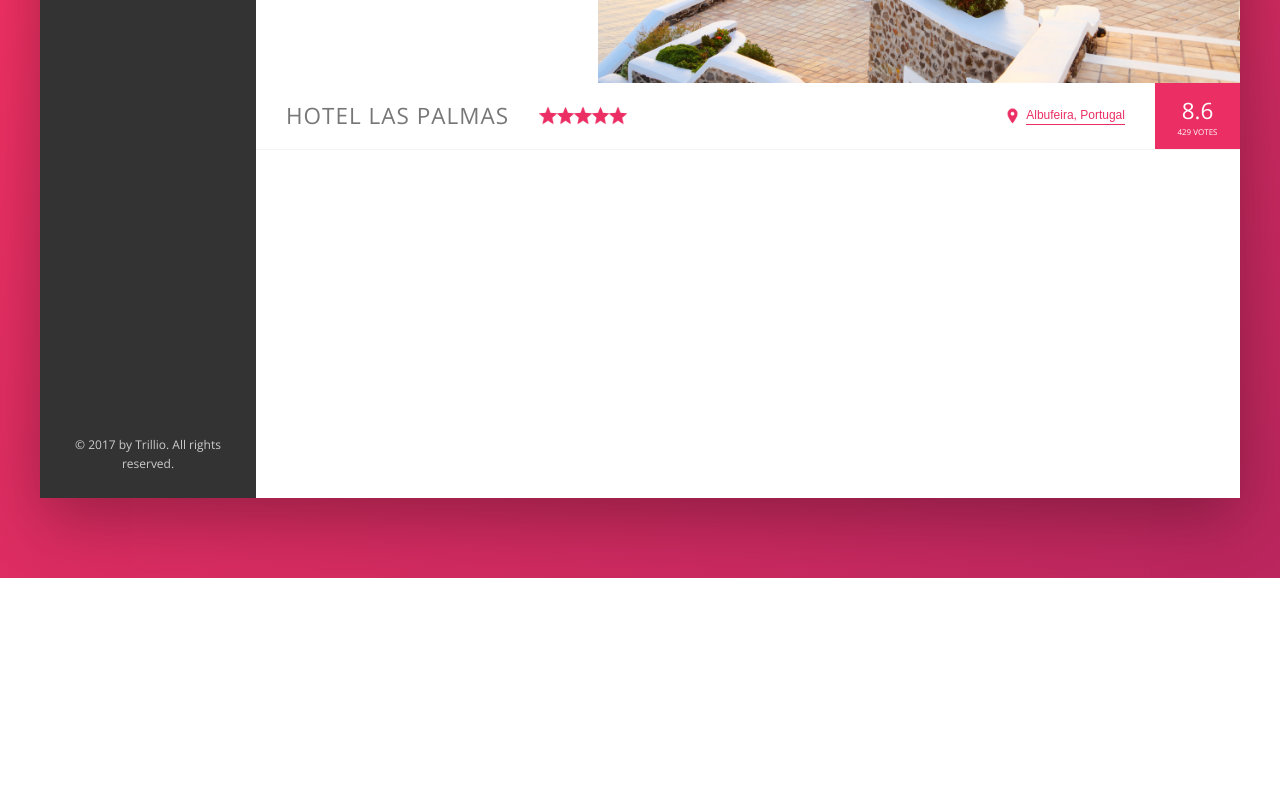
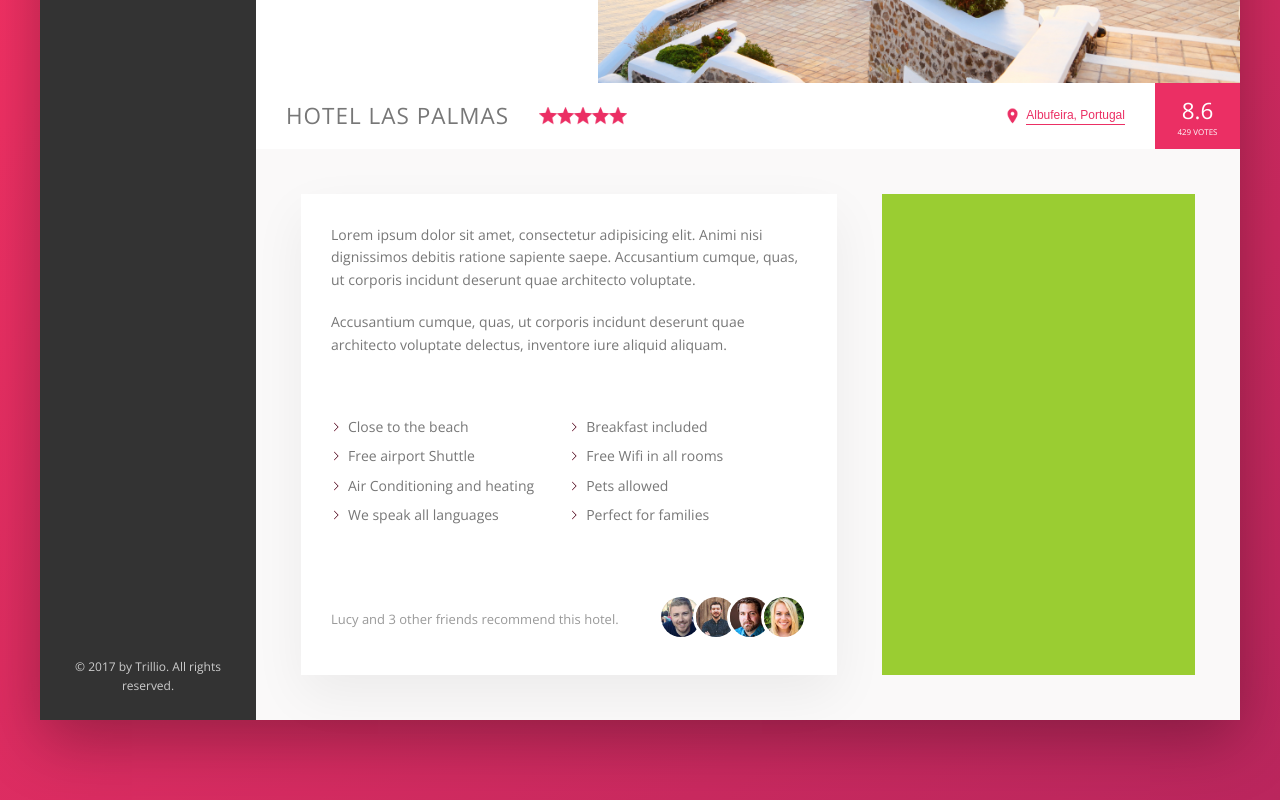
Before and after one commit to mounikaperi/css-project-assignments, a plain HTML site: page Project-Trillio/index.html in a window 1280 px wide. Shown: the part 452-1252 px from the top of the page. Before the commit the page ends 1030 px from the top, so only its background shows below. Drawn offline with nearby package versions, Linux system fonts and the light colour scheme.

Commit message:
Description Section

```diff
--- a/Project-Trillio/index.html
+++ b/Project-Trillio/index.html
@@ -103,6 +103,40 @@
                         <div class="overview__rating-count">429 votes</div>
                     </div>
                 </div>
+                <div class="detail">
+                    <div class="description">
+                        <p class="paragraph">
+                            Lorem ipsum dolor sit amet, consectetur adipisicing elit. Animi nisi dignissimos debitis ratione sapiente saepe. Accusantium cumque, quas, ut corporis incidunt deserunt quae architecto voluptate.
+                        </p>
+                        <p class="paragraph">
+                            Accusantium cumque, quas, ut corporis incidunt deserunt quae architecto voluptate delectus, inventore iure aliquid aliquam.
+                        </p>
+                        <ul class="list">
+                            <li class="list__item">Close to the beach</li>
+                            <li class="list__item">Breakfast included</li>
+                            <li class="list__item">Free airport Shuttle</li>
+                            <li class="list__item">Free Wifi in all rooms</li>
+                            <li class="list__item">Air Conditioning and heating</li>
+                            <li class="list__item">Pets allowed</li>
+                            <li class="list__item">We speak all languages</li>
+                            <li class="list__item">Perfect for families</li>
+                        </ul>
+                        <div class="recommended">
+                            <p class="recommended__count">
+                                Lucy and 3 other friends recommend this hotel.
+                            </p>
+                            <div class="recommended__friends">
+                                <img src="images/user-3.jpg" alt="Friend-1" class="recommended__photo" />
+                                <img src="images/user-4.jpg" alt="Friend-2" class="recommended__photo" />
+                                <img src="images/user-5.jpg" alt="Friend-3" class="recommended__photo" />
+                                <img src="images/user-6.jpg" alt="Friend-4" class="recommended__photo" />
+                            </div>
+                        </div>
+                    </div>
+                    <div class="user-reviews">
+
+                    </div>
+                </div>
             </main>
         </div>
     </div>
--- a/Project-Trillio/sass/_base.scss
+++ b/Project-Trillio/sass/_base.scss
@@ -10,6 +10,8 @@
     --color-grey-dark-2: #777;
     --color-grey-dark-3: #999;
     --shadow-dark: 0 2rem 6rem rgba(0, 0, 0, 0.3);
+    --line: 1px solid var(var(--color-grey-light-2));
+    --shadow-light: 0 2rem 5rem rgba(0, 0, 0, 0.06);
 }
 * {
     margin: 0;
--- a/Project-Trillio/sass/_components.scss
+++ b/Project-Trillio/sass/_components.scss
@@ -178,7 +178,7 @@
 .overview {
     display: flex;
     align-items: center;
-    border-bottom: 1px solid var(--color-grey-light-2);
+    border-bottom: var(--line);
     &__heading {
         font-size: 2.25rem;
         font-weight: 300;
@@ -258,3 +258,60 @@
         box-shadow: none;
     }
 }
+
+//Paragraph
+.paragraph:not(:last-child) {
+    margin-bottom: 2rem;
+}
+//List
+.list {
+    margin: 3rem 0;
+    list-style: none;
+    padding: 3rem 0;
+    border-top: var(--line);
+    border-bottom: var(--line);
+    display: flex;
+    flex-wrap: wrap;
+    &__item {
+        flex: 0 0 50%;
+        margin-bottom: 0.7rem;
+    }
+    &__item::before {
+        content: "";
+        display: inline-block;
+        height: 1rem;
+        width: 1rem;
+        margin-right: 0.7rem;
+        background-size: cover; //- older browsers
+        background-image: url(../images/chevron-thin-right.svg);
+        //Newer browsers - masks
+        background-color: var(--color-primary);
+        -webkit-mask-image: url(../images/chevron-thin-right.svg);
+        -webkit-mask-size: cover;
+        mask-image: url(../images/chevron-thin-right.svg);
+        mask-size: cover;
+    }
+}
+//Recommended
+.recommended {
+    font-size: 1.3rem;
+    color: var(--color-grey-dark-3);
+    display: flex;
+    align-items: center;
+    &__count {
+        margin-right: auto;
+    }
+    &__friends {
+
+    }
+    &__photo {
+        box-sizing: content-box;
+        height: 4rem;
+        width: 4rem;
+        border-radius: 50%;
+        border: 3px solid #fff;
+        &:not(:last-child) {
+            margin-right: -1.5rem;
+        }
+    }
+}
--- a/Project-Trillio/sass/_layout.scss
+++ b/Project-Trillio/sass/_layout.scss
@@ -27,5 +27,22 @@
 .hotel-view {
     background-color: #fff;
     flex: 1;
-    height: 80rem;
 }
+.detail {
+    display: flex;
+    padding: 4.5rem;
+    background-color: var(--color-grey-light-1);
+    border-bottom: var(--line);
+}
+.description {
+    font-size: 1.4rem;
+    background-color: #fff;
+    box-shadow: var(--shadow-light);
+    padding: 3rem;
+    flex: 0 0 60%;
+    margin-right: 4.5rem;
+}
+.user-reviews {
+    background-color: yellowgreen;
+    flex: 1;
+}
```
Also changed, not shown: Project-Trillio/css/style.css.
